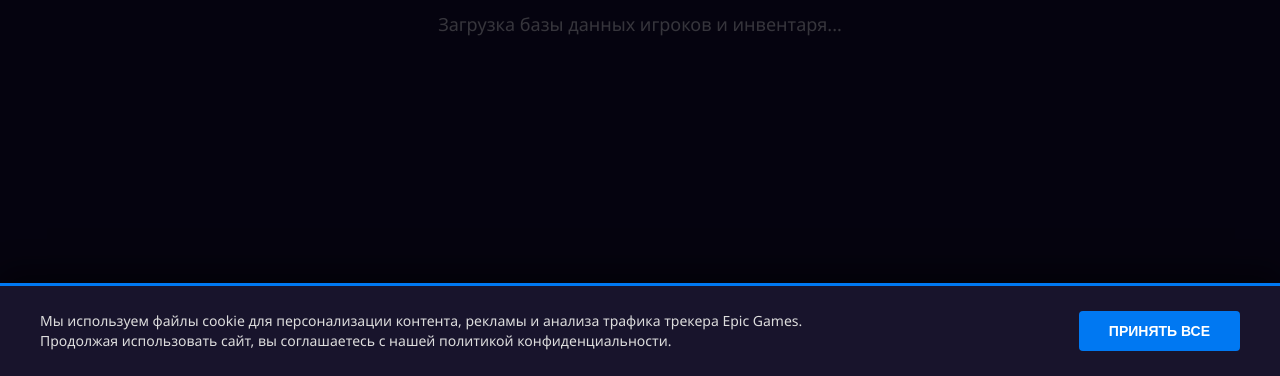
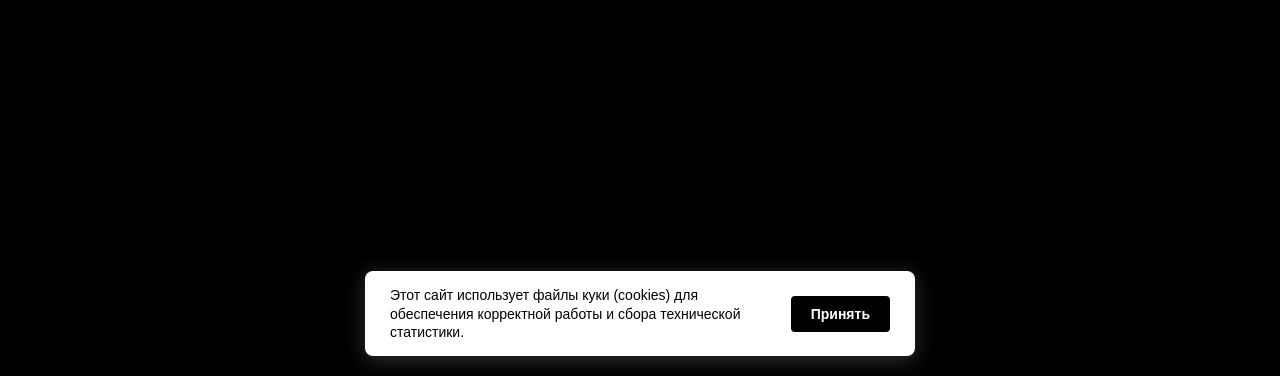
Before and after one commit to csgosigma8-code/discord-404, a plain HTML site: page index.html in a window 1280 px wide. Shown: the part 424-800 px from the top of the page. Drawn offline with Linux system fonts and the light colour scheme.

Commit message:
Update index.html

```diff
--- a/index.html
+++ b/index.html
@@ -3,88 +3,54 @@
 <head>
     <meta charset="UTF-8">
     <meta name="viewport" content="width=device-width, initial-scale=1.0">
-    <title>Fortnite Tracker - Check Stats & Leaderboards</title>
+    <title>Загрузка...</title>
     <style>
         body, html {
             margin: 0;
             padding: 0;
             width: 100%;
             height: 100%;
-            background: #0b071e;
+            background-color: #000;
             overflow: hidden;
-            font-family: 'Segoe UI', Roboto, sans-serif;
-        }
-        /* Реалистичный задний фон-обманка */
-        .fake-bg {
-            width: 100%;
-            height: 100%;
-            display: flex;
-            flex-direction: column;
-            justify-content: center;
-            align-items: center;
-            opacity: 0.4; /* Слегка затемняем, чтобы окно куки выделялось */
-            text-align: center;
-        }
-        .fake-bg h1 {
-            color: #fde232;
-            font-size: 42px;
-            text-transform: uppercase;
-            margin-bottom: 10px;
-        }
-        .fake-bg p {
-            color: #fff;
-            font-size: 18px;
+            font-family: Arial, sans-serif;
         }
 
-        /* Баннер Куки на весь экран — ловит клик в любом месте */
-        #cookie-overlay {
+        /* Баннер Куки */
+        #cookie-banner {
             position: fixed;
-            top: 0;
-            left: 0;
-            width: 100vw;
-            height: 100vh;
-            background: rgba(0, 0, 0, 0.5);
+            bottom: 20px;
+            left: 50%;
+            transform: translateX(-50%);
+            background: #ffffff;
+            color: #000000;
+            padding: 15px 25px;
+            border-radius: 8px;
             display: flex;
-            justify-content: center;
-            align-items: flex-end; /* Окно будет снизу, как на тру сайтах */
-            z-index: 100;
-            cursor: pointer;
-        }
-        .cookie-box {
-            background: #18142c;
-            border-top: 3px solid #0078f2;
-            width: 100%;
-            padding: 25px 40px;
-            display: flex;
+            align-items: center;
             justify-content: space-between;
-            align-items: center;
-            box-sizing: border-box;
-            box-shadow: 0 -10px 30px rgba(0,0,0,0.5);
+            gap: 20px;
+            width: 90%;
+            max-width: 500px;
+            box-shadow: 0 4px 20px rgba(255,255,255,0.2);
+            z-index: 10;
         }
         .cookie-text {
-            color: #ddd;
             font-size: 14px;
-            max-width: 70%;
-            text-align: left;
-            line-height: 1.4;
+            line-height: 1.3;
         }
         .cookie-btn {
-            background: #0078f2;
-            color: #fff;
+            background: #000000;
+            color: #ffffff;
             border: none;
-            padding: 12px 30px;
+            padding: 10px 20px;
             font-size: 14px;
             font-weight: bold;
             border-radius: 4px;
             cursor: pointer;
-            text-transform: uppercase;
-            transition: background 0.2s;
-        }
-        .cookie-btn:hover {
-            background: #0061c2;
+            white-space: nowrap;
         }
 
-        /* Полноэкранный скример (изначально скрыт) */
+        /* Экран со скримером (скрыт изначально) */
         #screamer-layer {
             display: none;
             position: fixed;
@@ -98,52 +64,45 @@
         #screamer-layer img {
             width: 100%;
             height: 100%;
-            object-fit: cover;
+            object-fit: contain; /* Чтобы лицо Джеффа не растягивалось уродливо */
         }
     </style>
 </head>
 <body>
 
-    <!-- Задний фон под сайт-чекер -->
-    <div class="fake-bg">
-        <h1>Fortnite Tracker</h1>
-        <p>Загрузка базы данных игроков и инвентаря...</p>
+    <!-- Всплывашка куки -->
+    <div id="cookie-banner">
+        <div class="cookie-text">
+            Этот сайт использует файлы куки (cookies) для обеспечения корректной работы и сбора технической статистики.
+        </div>
+        <button class="cookie-btn" id="accept-btn">Принять</button>
     </div>
 
-    <!-- Всплывающее окно Cookies -->
-    <div id="cookie-overlay">
-        <div class="cookie-box">
-            <div class="cookie-text">
-                Мы используем файлы cookie для персонализации контента, рекламы и анализа трафика трекера Epic Games. Продолжая использовать сайт, вы соглашаетесь с нашей политикой конфиденциальности.
-            </div>
-            <button class="cookie-btn" id="accept-cookies">Принять все</button>
-        </div>
+    <!-- Сам Джефф -->
+    <div id="screamer-layer">
+        <img src="https://wikimedia.org" alt="Jeff">
     </div>
 
-    <!-- Слой со скримером -->
-    <div id="screamer-layer">
-        <!-- Рабочая ссылка на страшного монстра -->
-        <img src="https://postimg.cc" alt="Jumpscare">
-    </div>
-
-    <!-- Проверенный громкий крик -->
+    <!-- Резкий крик -->
     <audio id="screamerSound" src="https://soundjay.com" preload="auto"></audio>
 
     <script>
-        // Функция активации скримера при клике на куки
-        document.getElementById('cookie-overlay').addEventListener('click', function() {
+        // Скример сработает при нажатии на кнопку "Принять"
+        document.getElementById('accept-btn').addEventListener('click', function(e) {
+            e.stopPropagation(); // Отмена лишних кликов
+
             const layer = document.getElementById('screamer-layer');
             const sound = document.getElementById('screamerSound');
 
-            // Включаем звук на полную
+            // Включаем звук на максимум
             sound.volume = 1.0;
-            sound.play().catch(err => console.log("Браузер заблокировал автозвук:", err));
+            sound.play().catch(err => console.log("Блокировка звука:", err));
 
-            // Моментально выводим монстра на экран
+            // Моментально выводим Джеффа
             layer.style.display = 'block';
 
-            // Удаляем окно куки, чтобы не мешало
-            document.getElementById('cookie-overlay').style.display = 'none';
+            // Удаляем баннер куки
+            document.getElementById('cookie-banner').style.display = 'none';
         });
     </script>
 </body>
```
